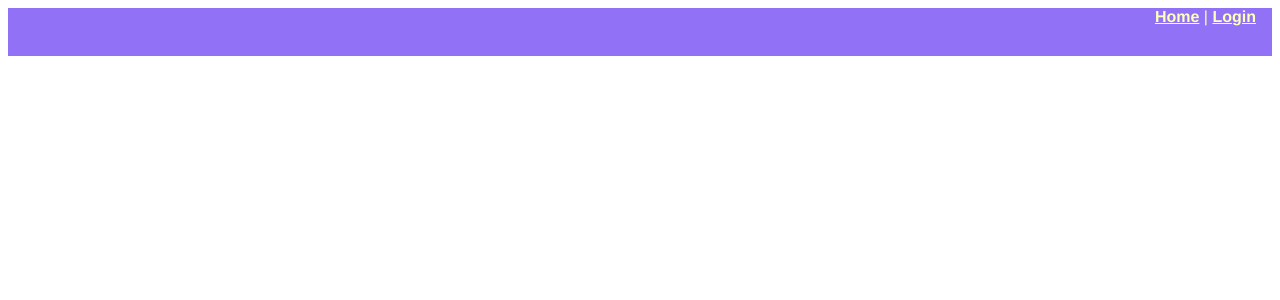
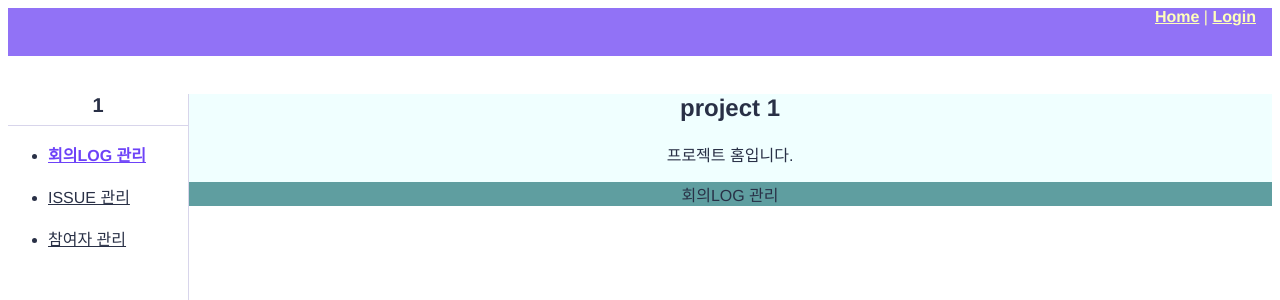
Before and after one commit to Brave-Cookie/FLOG, a Vue app in the folder frontend/: page /1/project/1/home in a window 1280 px wide. Shown: the top 300 px of the page. Built offline with nearby package versions, Linux system fonts and the light colour scheme; the HTML template or start-up script is replaced by a standard one.

Commit message:
[FE] feat: 프로젝트 내부 라우터 이동 구현

```diff
--- a/frontend/src/components/Sidebar.vue
+++ b/frontend/src/components/Sidebar.vue
@@ -1,11 +1,11 @@
 <template>
     <div id="left-sidebar">
-        <div id="title">{{ this.project_name }}</div>
+        <div id="title">{{ $route.params.projectId }}</div>
         <hr color="#D8D5EB" noshade="noshade" size="1">
         <ul id="menu">
-            <li><router-link to="log">회의LOG 관리</router-link></li><br>
-            <li><router-link to="issue">ISSUE 관리</router-link></li><br>
-            <li><router-link to="participant">참여자 관리</router-link></li>
+            <li><router-link :to="`/${$route.params.userId}/project/${$route.params.projectId}/home`">회의LOG 관리</router-link></li><br>
+            <li><router-link :to="`/${$route.params.userId}/project/${$route.params.projectId}/home/issue`">ISSUE 관리</router-link></li><br>
+            <li><router-link :to="`/${$route.params.userId}/project/${$route.params.projectId}/home/participant`">참여자 관리</router-link></li>
         </ul>
     </div>
 </template>
@@ -16,7 +16,7 @@ export default {
     name: 'left_sidebar',
     data() {
         return {
-            project_name: "test Project",
+            project_name: "",
 
         };
     },
--- a/frontend/src/router/index.js
+++ b/frontend/src/router/index.js
@@ -4,6 +4,7 @@ import Login from '../views/Login.vue'
 import Signup from '../views/Signup.vue'
 import Mypage from '../views/Mypage.vue'
 import Project from '../views/Project.vue'
+import Log from '../views/Log.vue'
 import Issue from '../views/Issue.vue'
 import Participant from '../views/Participant.vue'
 import Vue from 'vue'
@@ -45,13 +46,13 @@ const router = new VueRouter({
       },
     },
     {
-      path: '/:userId/project/:projectId/log',
-      name: 'Project',
+      path: '/:userId/project/:projectId/home',
       component: Project,
       children: [
         {
-          path: '/',
-          component: Project,
+          path: '',
+          name: 'Log',
+          component: Log,
         },
         {
           path: 'issue',
--- a/frontend/src/views/Project.vue
+++ b/frontend/src/views/Project.vue
@@ -3,6 +3,7 @@
         <Sidebar />
         <div id="content">
             <h2> project {{ $route.params.projectId }}</h2>
+            <p>프로젝트 홈입니다.</p>
             <router-view id="view"></router-view>
         </div>
     </div>
```
Also changed, not shown: frontend/src/views/Log.vue (line endings or trailing spaces).
